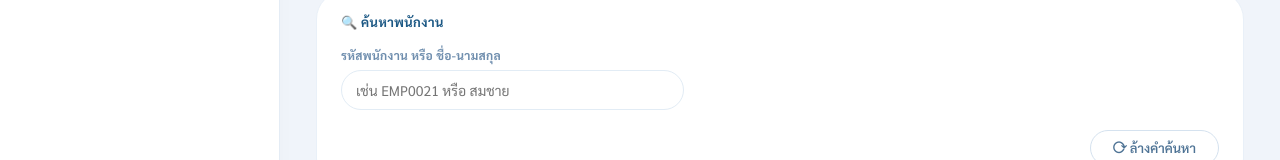
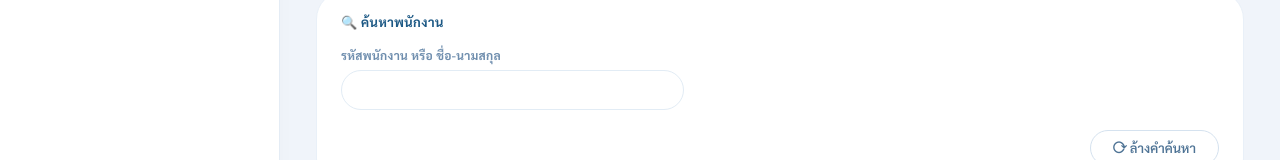
Before and after one commit to sarawutc6689-cpu/Mouldmate-HR, a plain HTML site: page HR-Master/Search-Employees.html in a window 1280 px wide. Shown: the part 264-424 px from the top of the page. Drawn offline with nearby package versions, Linux system fonts and the light colour scheme.

Commit message:
Clear placeholder text in employee search input
Updated the placeholder text in the employee search input field to be empty.

```diff
--- a/HR-Master/Search-Employees.html
+++ b/HR-Master/Search-Employees.html
@@ -928,7 +928,7 @@ td {
       <div class="filter-grid">
         <div class="filter-group" style="grid-column: span 2;">
           <label>รหัสพนักงาน หรือ ชื่อ-นามสกุล</label>
-          <input type="text" id="qSearch" placeholder="เช่น EMP0021 หรือ สมชาย" autocomplete="off" />
+          <input type="text" id="qSearch" placeholder="" autocomplete="off" />
         </div>
       </div>
       <div class="filter-actions">
```
